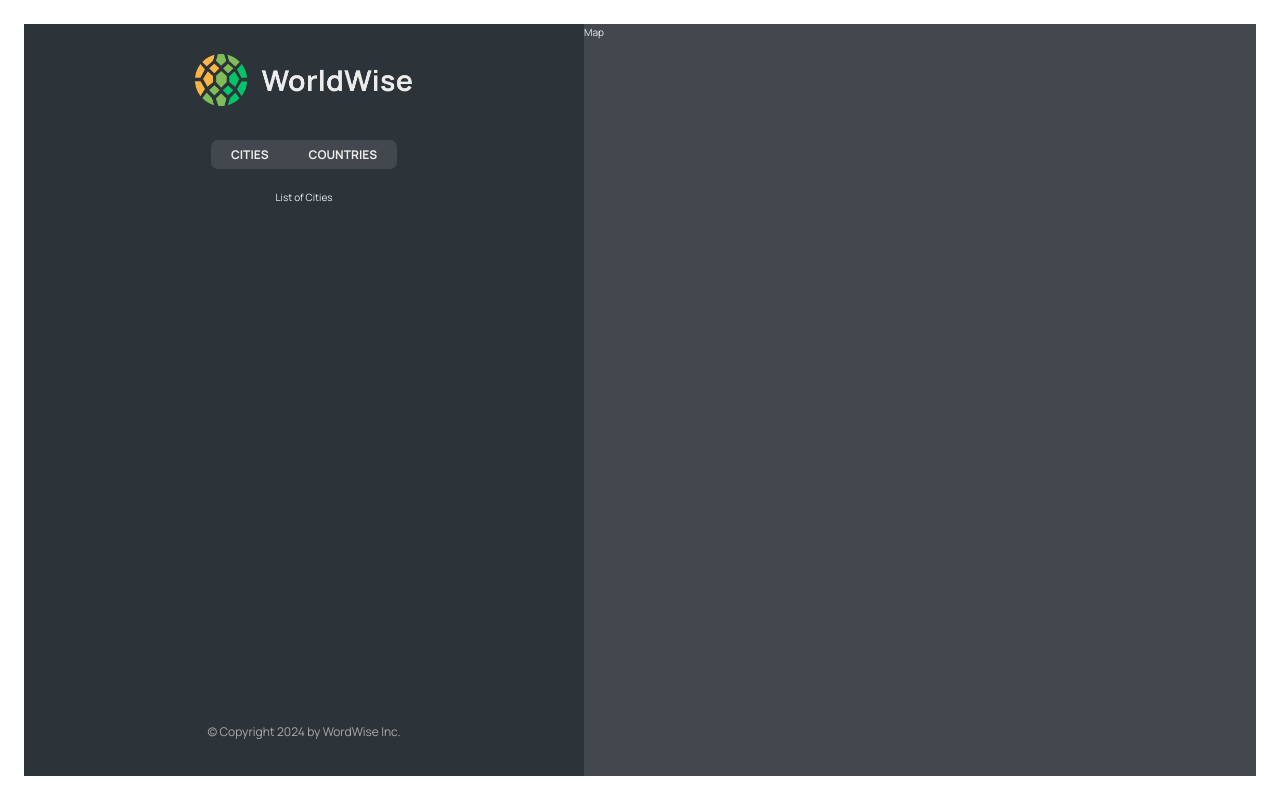
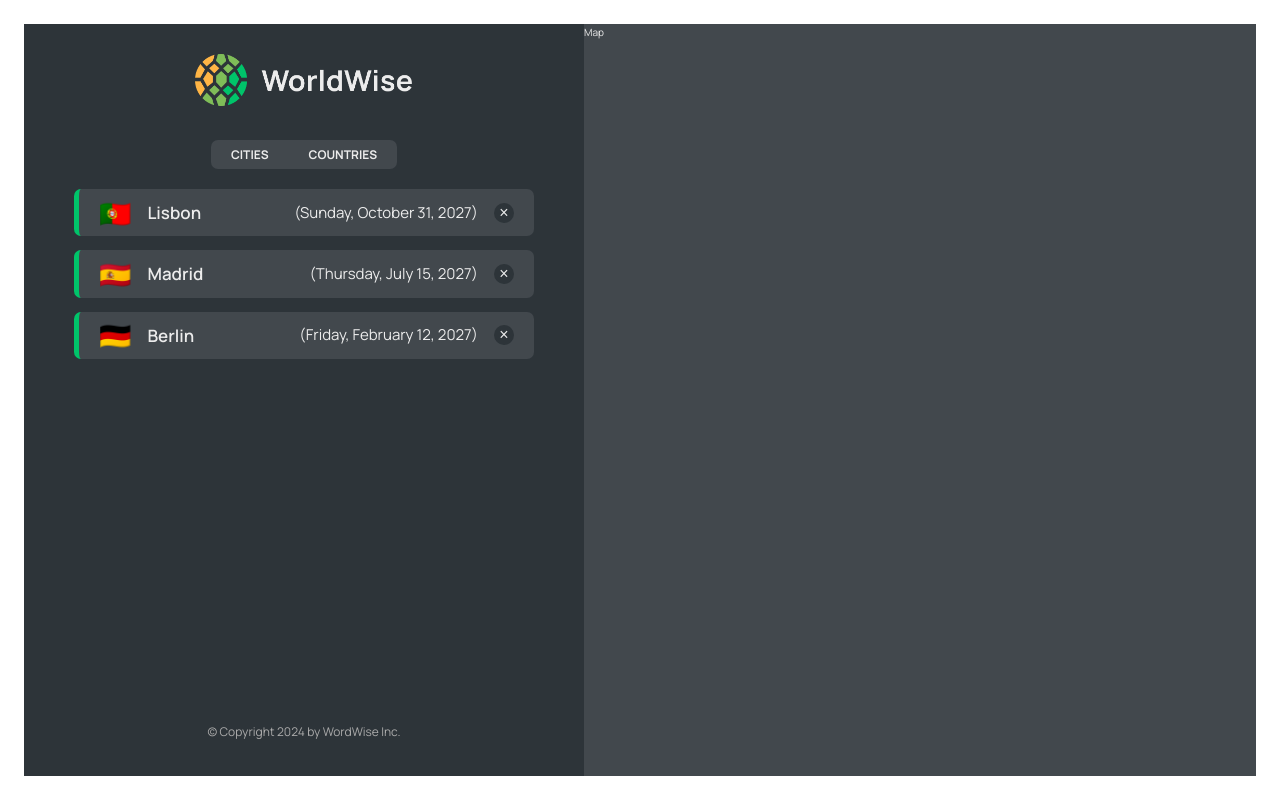
Before and after one commit to LuaanNguyen/worldwise, a React (Vite) app: page /app in a window 1280 px wide. Built offline with nearby package versions, Linux system fonts and the light colour scheme; data requests are answered from the project's data file.

Commit message:
Fetching fake API with delay, display the data.

```diff
--- a/package.json
+++ b/package.json
@@ -7,9 +7,11 @@
     "dev": "vite",
     "build": "vite build",
     "lint": "eslint . --ext js,jsx --report-unused-disable-directives --max-warnings 0",
-    "preview": "vite preview"
+    "preview": "vite preview",
+    "server": "json-server data/cities.json --port 8000 --delay 500"
   },
   "dependencies": {
+    "json-server": "^0.17.4",
     "react": "^18.2.0",
     "react-dom": "^18.2.0",
     "react-router-dom": "^6.23.0"
--- a/src/App.jsx
+++ b/src/App.jsx
@@ -5,8 +5,31 @@
 import AppLayout from "./pages/AppLayout";
 import PageNotFound from "./pages/PageNotFound";
 import Login from "./pages/Login";
+import CityList from "./components/CityList";
+import { useState, useEffect } from "react";
+
+const BASE_URL = "http://localhost:8000/cities";
 
 function App() {
+  const [cities, setCities] = useState([]);
+  const [isLoading, setIsLoading] = useState(false);
+
+  useEffect(function () {
+    async function fetchCities() {
+      try {
+        setIsLoading(true);
+        const res = await fetch(BASE_URL);
+        const data = await res.json();
+        setCities(data);
+      } catch {
+        alert("There was an error loading data");
+      } finally {
+        setIsLoading(false);
+      }
+    }
+    fetchCities();
+  }, []);
+
   return (
     <BrowserRouter>
       <Routes>
@@ -16,8 +39,14 @@
         <Route path="login" element={<Login />} />
         <Route path="app" element={<AppLayout />}>
           {/* Index Route: a route that can shows when there's no other route that matches */}
-          <Route index element={<p>List of Cities</p>}></Route>
-          <Route path="cities" element={<p>List of Cities</p>}></Route>
+          <Route
+            index
+            element={<CityList cities={cities} isLoading={isLoading} />}
+          ></Route>
+          <Route
+            path="cities"
+            element={<CityList cities={cities} isLoading={isLoading} />}
+          ></Route>
           <Route path="countries" element={<p>List of Countries</p>}></Route>
           <Route path="form" element={<p>Form</p>}></Route>
         </Route>
--- a/src/components/AppNav.module 2.css
+++ /dev/null
@@ -1,3 +0,0 @@
-.nav {
-  background-color: rebeccapurple;
-}
--- /dev/null
+++ b/src/components/CityItem.jsx
@@ -0,0 +1,24 @@
+import styles from "./CityItem.module.css";
+
+const formatDate = (date) =>
+  new Intl.DateTimeFormat("en", {
+    day: "numeric",
+    month: "long",
+    year: "numeric",
+    weekday: "long",
+  }).format(new Date(date));
+
+function CityItem({ city }) {
+  const { cityName, emoji, date } = city;
+
+  return (
+    <li className={styles.cityItem}>
+      <span className={styles.emoji}>{emoji}</span>
+      <h3 className={styles.name}>{cityName}</h3>
+      <time className={styles.date}>({formatDate(date)})</time>
+      <button className={styles.deleteBtn}>&times;</button>
+    </li>
+  );
+}
+
+export default CityItem;
--- /dev/null
+++ b/src/components/CityList.jsx
@@ -0,0 +1,21 @@
+import CityItem from "./CityItem";
+import styles from "./CityList.module.css";
+import Spinner from "./Spinner";
+import Message from "./Message";
+
+function CityList({ cities, isLoading }) {
+  if (isLoading) return <Spinner />;
+
+  if (!cities.length)
+    return <Message message="Add your first city by clicking on the map." />;
+
+  return (
+    <ul className={styles.cityList}>
+      {cities.map((city) => (
+        <CityItem city={city} key={city.id} />
+      ))}
+    </ul>
+  );
+}
+
+export default CityList;
```
Also changed, not shown: src/components/PageNav.module 2.css (deleted, +0 -9 lines), src/pages/Homepage 2.jsx (deleted, +0 -16 lines), src/pages/PageNotFound 2.jsx (deleted, +0 -12 lines), src/pages/Pricing 2.jsx (deleted, +0 -12 lines), src/pages/Product 2.jsx (deleted, +0 -12 lines), .eslintrc.cjs, data/cities.json (renamed from starter/data/cities.json), 1 other file (tests, documents, lock files or other folders).
